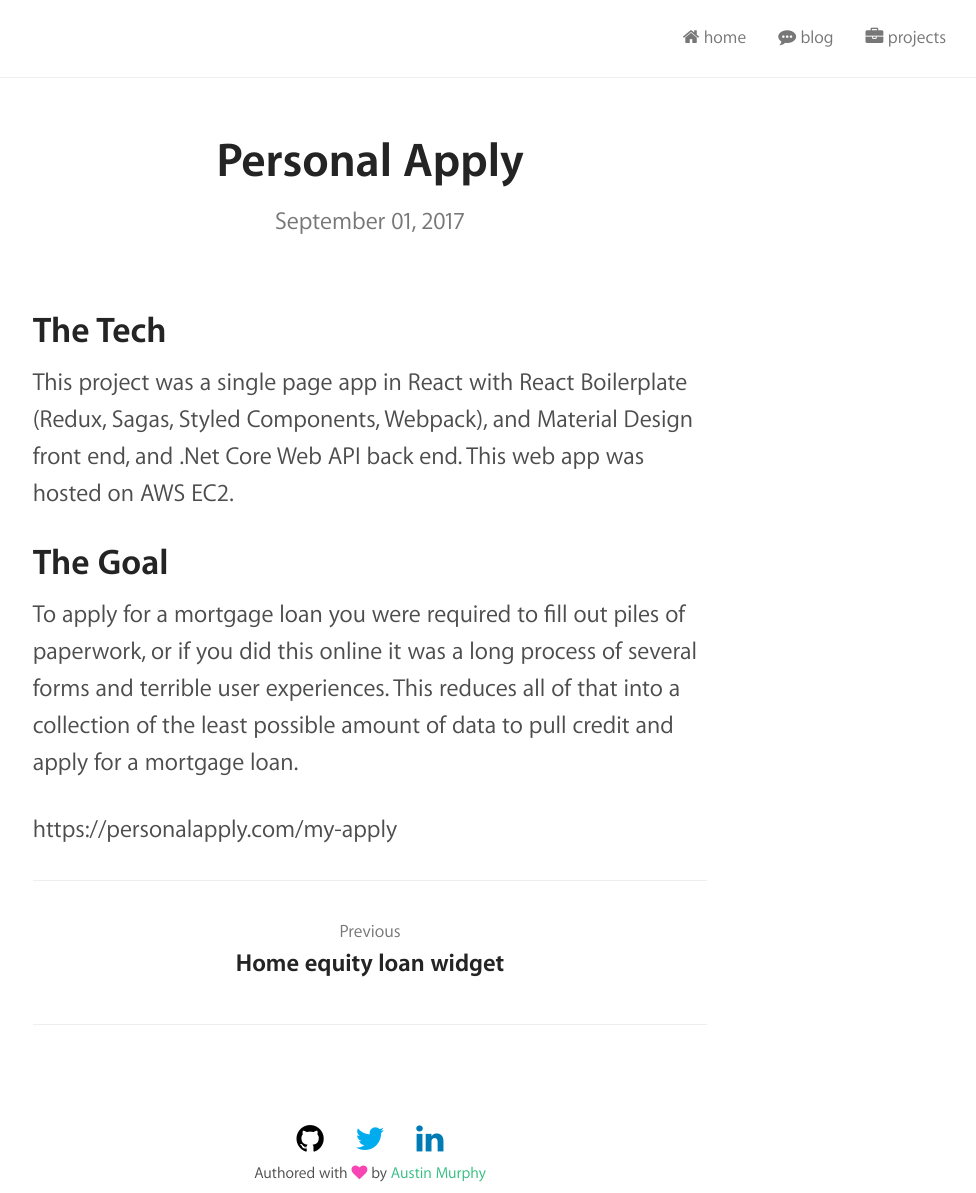
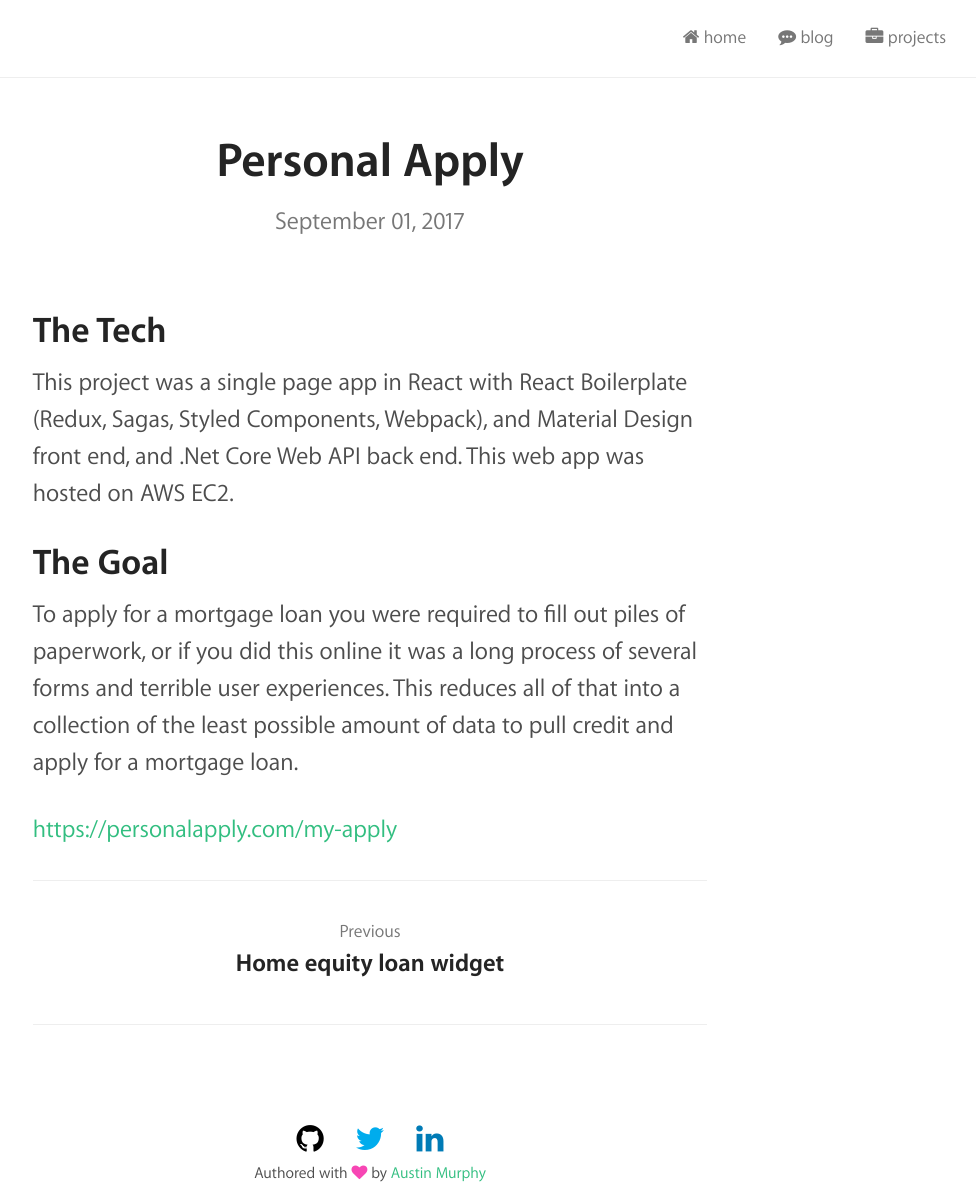
Before and after one commit to ausmurp/ausmurp.github.io, a Jekyll site: the page built from _projects/2017-09-01-personal-apply.md, in a window 1280 px wide. Shown: the whole page, without its empty margins (270-1246 px from the left). Built offline with Jekyll 4.4.1, drawn with Linux system fonts in a browser that asks for light colours; nearby versions of some CDN libraries; a style sheet for code colours, icons or effects is not loaded.

Commit message:
Update 2017-09-01-personal-apply.md

```diff
--- a/_projects/2017-09-01-personal-apply.md
+++ b/_projects/2017-09-01-personal-apply.md
@@ -12,4 +12,4 @@ This project was a single page app in React with React Boilerplate (Redux, Sagas
 ## The Goal
 To apply for a mortgage loan you were required to fill out piles of paperwork, or if you did this online it was a long process of several forms and terrible user experiences. This reduces all of that into a collection of the least possible amount of data to pull credit and apply for a mortgage loan.
 
-https://personalapply.com/my-apply
+<https://personalapply.com/my-apply>
```
